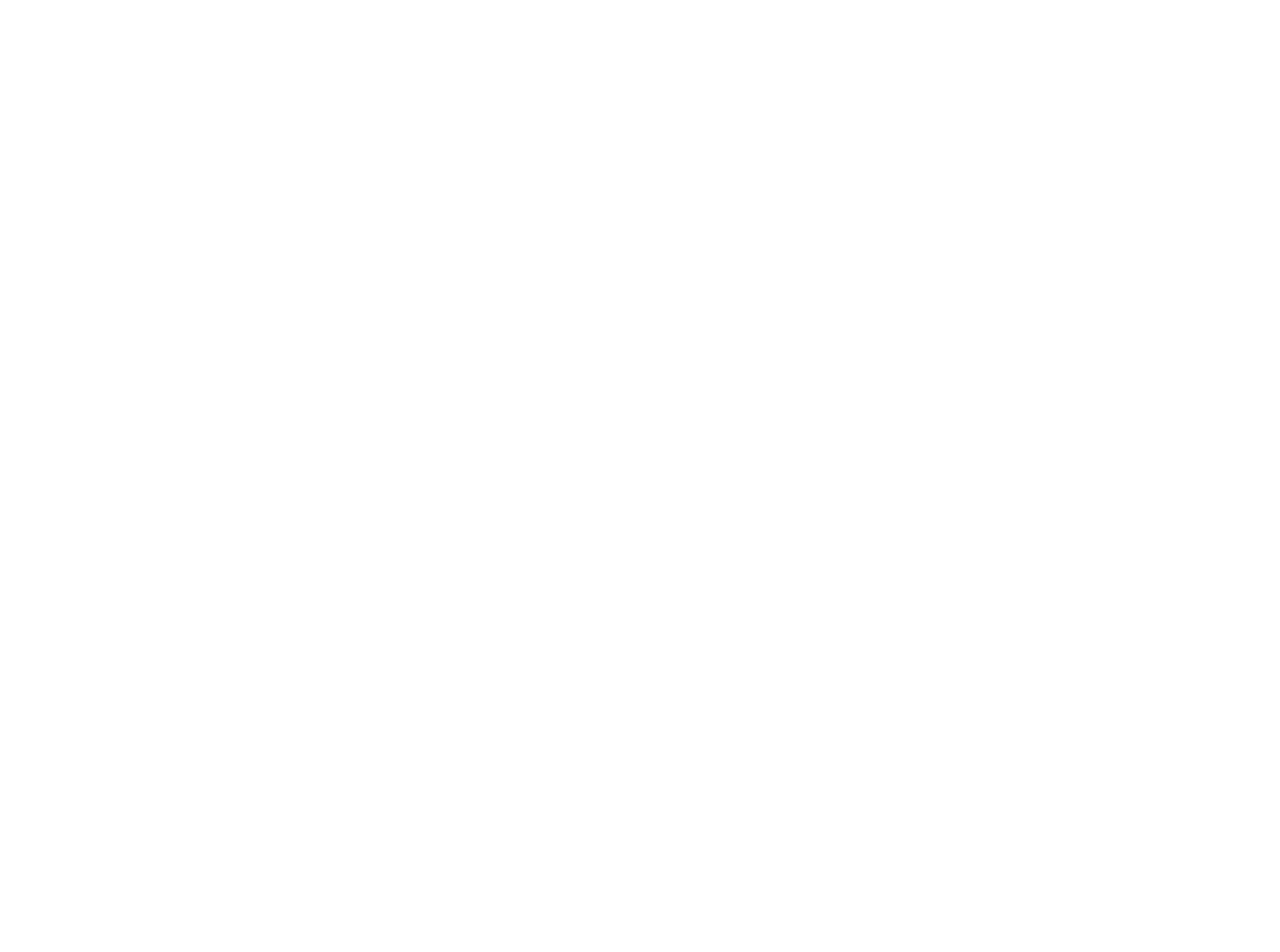
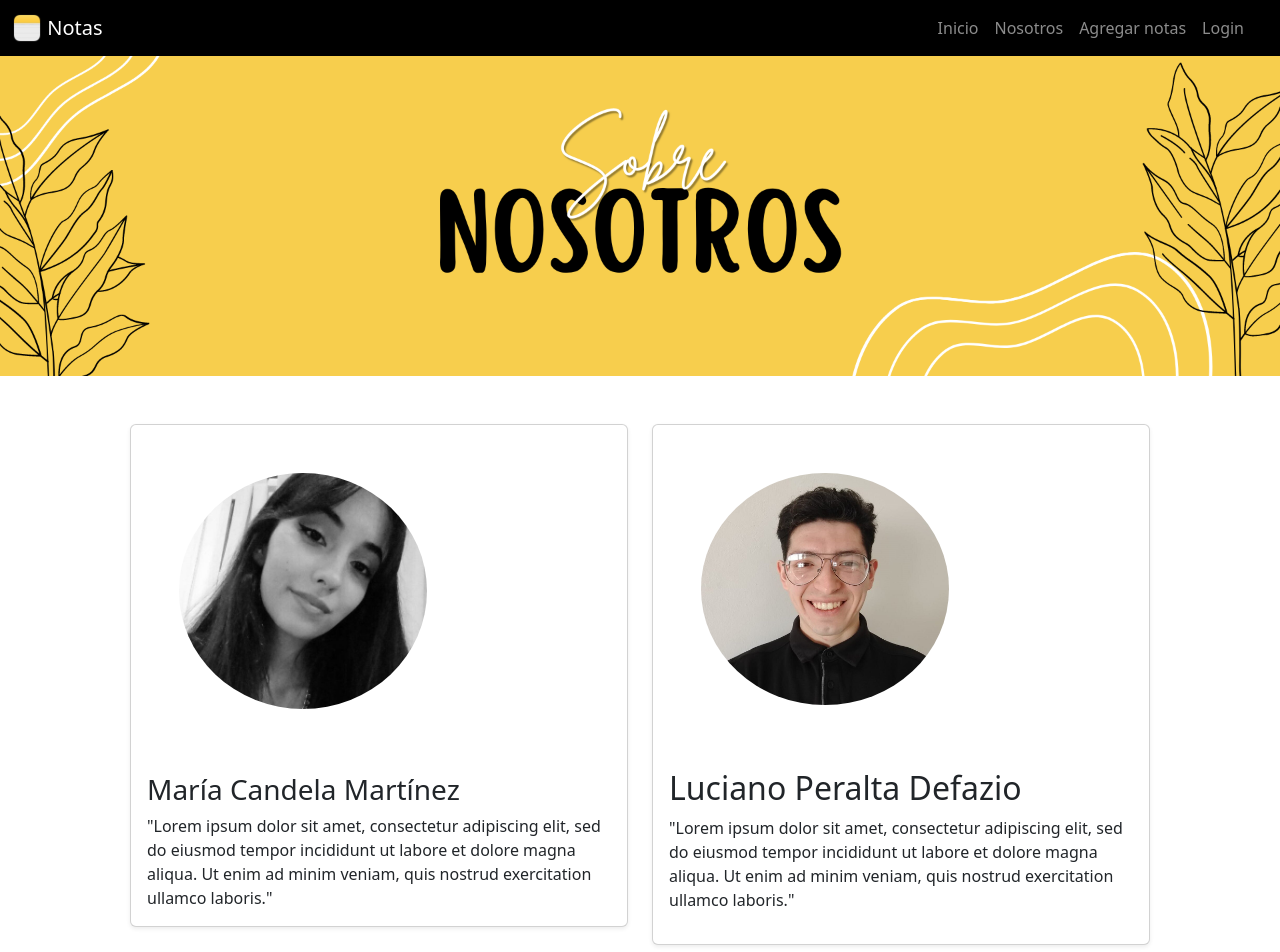
Before and after one commit to Uziano/ISPC_RD, a React (Create React App) app in the folder FRONT/react-v2/: page /about in a window 1280 px wide. Before the commit this address had no page. Shown: the top 952 px of the page. Before the commit the page ends 800 px from the top, so only its background shows below. Built offline with nearby package versions, Linux system fonts and the light colour scheme.

Commit message:
Navegación Front terminada + cambios en screens + delete comp viejos

```diff
--- a/FRONT/react-v2/src/App.js
+++ b/FRONT/react-v2/src/App.js
@@ -1,12 +1,10 @@
 import "./App.css";
-import NavBar from "./components/Navbar/NavBar";
-import Home from "./components/User/Home";
+import Inicio from "./components/AboutUs/Inicio";
 
 function App() {
   return (
     <>
-      <NavBar />
-      <Home/>
+      <Inicio />
     </>
   );
 }
--- a/FRONT/react-v2/src/components/AboutUs/AboutUs.js
+++ b/FRONT/react-v2/src/components/AboutUs/AboutUs.js
@@ -1,8 +1,11 @@
-import React from 'react'
-import { Row, Container, Col, Image} from 'react-bootstrap';
+import React from "react";
+import { Row, Container, Col, Image } from "react-bootstrap";
+import NavBar from "../Navbar/NavBar";
 
 function AboutUs() {
   return (
+    <>
+      <NavBar />
       <main>
         <div>
           <img
@@ -12,47 +15,63 @@
           />
         </div>
         <Container>
-            <Row className='px-5 my-5'>
-                <Col sm={5}>
+          <Row className="px-5 my-5">
+            <Col sm={6}>
               <div className="card shadow-sm">
                 <Col xs={6} md={6}>
                   <Image
                     className="d-block w-100 m-5"
                     src={require("../../assets/perfil.jpg")}
                     alt=""
-                                roundedCircle/>
+                    roundedCircle
+                  />
                 </Col>
                 <div className="card-body">
                   <h3 className="card-text"> María Candela Martínez</h3>
-                                <p className="card-text">"Lorem ipsum dolor sit amet, consectetur adipiscing elit, sed do eiusmod tempor incididunt ut labore et dolore magna aliqua. Ut enim ad minim veniam, quis nostrud exercitation ullamco laboris nisi ut aliquip ex ea commodo consequat. Duis aute irure dolor in reprehenderit in voluptate velit esse cillum dolore eu fugiat nulla pariatur. Excepteur sint occaecat cupidatat non proident, sunt in culpa qui officia deserunt mollit anim id est laborum."</p>
+                  <p className="card-text">
+                    "Lorem ipsum dolor sit amet, consectetur adipiscing elit,
+                    sed do eiusmod tempor incididunt ut labore et dolore magna
+                    aliqua. Ut enim ad minim veniam, quis nostrud exercitation
+                    ullamco laboris."
+                  </p>
                 </div>
               </div>
             </Col>
-                <Col sm={5}>
+
+            <Col sm={6}>
               <div className="card shadow-sm">
                 <Col xs={6} md={6}>
                   <Image
                     className="d-block w-100 m-5"
-                                    src={require("../../assets/perfil.jpg")}
+                    src={require("../../assets/perfil_1.jpg")}
                     alt=""
-                                    roundedCircle/>
+                    roundedCircle
+                  />
                 </Col>
                 <div className="card-body">
-                                <h2 className="card-text">Ironman</h2>
-                                <p className="card-text">Iron Man es un superhéroe que aparece en los cómics estadounidenses publicados por Marvel Comics. El personaje fue cocreado por el escritor y editor Stan Lee y el guionista Larry Lieber. Los artistas Don Heck y Jack Kirby fueron los encargados de su diseño.</p>
+                  <h2 className="card-text">Luciano Peralta Defazio</h2>
+                  <p className="card-text">
+                    "Lorem ipsum dolor sit amet, consectetur adipiscing elit,
+                    sed do eiusmod tempor incididunt ut labore et dolore magna
+                    aliqua. Ut enim ad minim veniam, quis nostrud exercitation
+                    ullamco laboris."
+                  </p>
                   <div className="d-flex justify-content-between align-items-center">
-                                    <div className="btn-group">
-                                        <p><a href="ironman.html" className="btn123">Ver</a></p>
-                                    </div>
+                    {/* <div className="btn-group">
+                      <p>
+                        <a href="ironman.html" className="btn123">
+                          Ver
+                        </a>
+                      </p>
+                    </div> */}
                   </div>
                 </div>
               </div>
             </Col>
           </Row>
         </Container>
-
       </main>
-
+    </>
   );
 }
 
--- a/FRONT/react-v2/src/components/AboutUs/Inicio.js
+++ b/FRONT/react-v2/src/components/AboutUs/Inicio.js
@@ -1,9 +1,12 @@
 import React from "react";
 import { Container, Row, Col, Image } from "react-bootstrap";
 import Carousel from "react-bootstrap/Carousel";
+import NavBar from "../Navbar/NavBar";
 
 function Inicio() {
   return (
+    <>
+      <NavBar />
       <main>
         <Carousel variant="dark">
           <Carousel.Item>
@@ -70,6 +73,7 @@
             </Row>
           </Container>
       </main>
+    </>
   );
 }
 
--- a/FRONT/react-v2/src/components/Navbar/navbar.js
+++ b/FRONT/react-v2/src/components/Navbar/navbar.js
@@ -1,23 +1,22 @@
-import React from 'react';
-import Container from 'react-bootstrap/Container';
-import Nav from 'react-bootstrap/Nav';
-import Navbar from 'react-bootstrap/Navbar';
-import Offcanvas from 'react-bootstrap/Offcanvas';
+import React from "react";
+import Container from "react-bootstrap/Container";
+import Nav from "react-bootstrap/Nav";
+import Navbar from "react-bootstrap/Navbar";
+import Offcanvas from "react-bootstrap/Offcanvas";
 
 export default function NavBar() {
   return (
     <>
-
-        <Navbar  variant="dark"  className="navBg">
+      <Navbar variant="dark" className="navBg">
         <Container fluid>
           <Navbar.Brand href="#home">
             <img
               alt=""
-                src={require('../../assets/logo.png')}
+              src={require("../../assets/logo.png")}
               width="30"
               height="30"
               className="d-inline-block align-top"
-                />{' '}
+            />{" "}
             Notas
           </Navbar.Brand>
           <Navbar.Toggle aria-controls={`offcanvasNavbar-expand-`} />
@@ -33,16 +32,15 @@
             </Offcanvas.Header>
             <Offcanvas.Body>
               <Nav className="justify-content-end flex-grow-1 pe-3">
-                    <Nav.Link href="#action1">Inicio</Nav.Link>
-                    <Nav.Link href="#action2">Nosotros</Nav.Link>
-                    <Nav.Link href="#action3">Agregar notas</Nav.Link>
-                    <Nav.Link href="#action4">Listar notas</Nav.Link>
+                <Nav.Link href="/inicio">Inicio</Nav.Link>
+                <Nav.Link href="/about">Nosotros</Nav.Link>
+                <Nav.Link href="/home">Agregar notas</Nav.Link>
+                <Nav.Link href="/login">Login</Nav.Link>
               </Nav>
             </Offcanvas.Body>
           </Navbar.Offcanvas>
         </Container>
       </Navbar>
-
     </>
   );
 }
--- a/FRONT/react-v2/src/components/Notas/NotasForm.js
+++ b/FRONT/react-v2/src/components/Notas/NotasForm.js
@@ -65,7 +65,7 @@
                 </Form.Text>
               </Form.Group>
 
-              {/* Fecha */}
+              {/* Fecha - Standby*/}
               {/* <Form.Group className="mb-3" controlId="formBasicEmail">
                 <Form.Label>Fechas</Form.Label>
                 <Form.Control type="email" placeholder="Pasear a mi gato 🐈" />
--- a/FRONT/react-v2/src/components/User/Home.js
+++ b/FRONT/react-v2/src/components/User/Home.js
@@ -1,16 +1,15 @@
 import React from 'react'
-// import NotasList from '../Notas/NotasList'
 import NotasView from '../Notas/NotasView'
 import NotasForm from '../Notas/NotasForm'
+import NavBar from '../Navbar/NavBar'
 
 function Home() {
   return (
-    <>
+    <div className='bg-warning'>
+      <NavBar />
       <NotasForm />
-      {/* <NotasList /> */}
       <NotasView />
-
-    </>
+    </div>
 )
 }
 
--- a/FRONT/react-v2/src/components/User/Login.js
+++ b/FRONT/react-v2/src/components/User/Login.js
@@ -1,7 +1,7 @@
 // DEPENDENCIAS
 import React, { useEffect, useState } from "react";
 import { useNavigate, useParams } from "react-router-dom";
-
+import Nav from "react-bootstrap/Nav";
 // COMPONENTES
 import * as LoginServer from "../../server/LoginServer";
 
@@ -89,9 +89,7 @@
             Iniciar sesión
           </button>
           <hr></hr>
-          <button type="submit" className="btn btn-secondary">
-            Registrarse
-          </button>
+          <Nav.Link href="/registrarse">Soy Nuevo... Registrame!</Nav.Link>
         </div>
       </form>
     </div>
--- a/FRONT/react-v2/src/components/User/LoginRegistro.js
+++ b/FRONT/react-v2/src/components/User/LoginRegistro.js
@@ -1,4 +1,5 @@
 import React from 'react'
+import Nav from "react-bootstrap/Nav";
 
 function LoginRegistro() {
   return (
@@ -45,6 +46,8 @@
           <button type="submit" className="btn btn-primary">
             Registrarse
           </button>
+          <hr></hr>
+          <Nav.Link href="/login">Nononono quiero logguearme!</Nav.Link>
         </div>
       </form>
     </div>
--- a/FRONT/react-v2/src/index.js
+++ b/FRONT/react-v2/src/index.js
@@ -9,9 +9,12 @@
 //React Routas
 import { BrowserRouter, Route, Routes } from "react-router-dom";
 
-import Login from './components/User/Login'
+//Componentes
+import Login from "./components/User/Login";
 import LoginRegistro from "./components/User/LoginRegistro";
-// import NavBar from "./components/Navbar/NavBar";
+import Inicio from "./components/AboutUs/Inicio";
+import AboutUs from "./components/AboutUs/AboutUs";
+import Home from './components/User/Home'
 
 const root = ReactDOM.createRoot(document.getElementById("root"));
 root.render(
@@ -21,9 +24,12 @@
       {/* <NavBar /> */}
       <div>
         <Routes>
-          <Route exact path="/" element={<App />} />
+          <Route path="/login" element={<Login />} />
           <Route path="/registrarse" element={<LoginRegistro />} />
-          <Route path="/login" element={<Login />} />
+          <Route path="/" element={<App />} />
+          <Route path="/home" element={<Home />} />
+          <Route path="/about" element={<AboutUs />} />
+          <Route path="/inicio" element={<Inicio />} />
         </Routes>
       </div>
     </BrowserRouter>
--- a/FRONT/react-v2/src/server/notasServer.js
+++ b/FRONT/react-v2/src/server/notasServer.js
@@ -11,8 +11,7 @@
     headers: {
       "Content-Type": "application/json",
     },
-    mode: "no-cors", //
-    // headers: [],
+    mode: "no-cors",
     body: JSON.stringify({
       user: Number(newNote.user),
       title: String(newNote.title).trim(),
```
Also changed, not shown: FRONT/react-v2/src/components/Notas/NotasList.js (deleted, +0 -16 lines), FRONT/react-v2/src/components/Notas/NotasView.js (+4 -25 lines), FRONT/react-v2/src/assets/perfil_1.jpg (added). Lines whose indentation alone changed are shown as unchanged.
